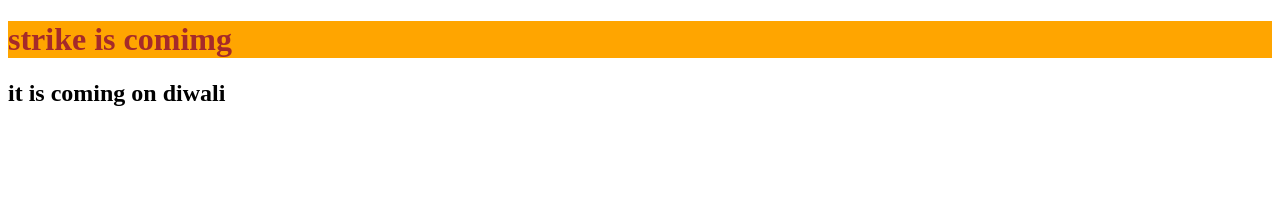
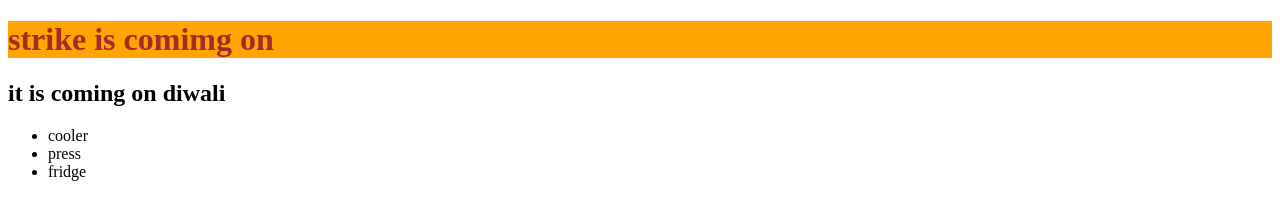
Before and after one commit to jaiswalshreya306-jpg/Java-script, a plain HTML site: page learning-8/index.html in a window 1280 px wide. Drawn offline with Linux system fonts and the light colour scheme.

Commit message:
keep going

```diff
--- a/learning-8/index.html
+++ b/learning-8/index.html
@@ -4,10 +4,15 @@
     <meta charset="UTF-8">
     <meta name="viewport" content="width=device-width, initial-scale=1.0">
     <title>Document</title>
-    <h1 style="background-color: orange; color:brown;" id="first">strike is comimg </h1>
+    <h1 style="background-color: orange; color:brown;" id="first">strike is comimg on
+        <span style="display: none;"> 18 october</span></h1>
     <h2 id="second">it is coming on diwali </h2>
 
-
+   <ul>
+    <li>cooler</li>
+    <li>press</li>
+    <li>fridge</li>
+   </ul>
 </head>
 <body>
 
```
